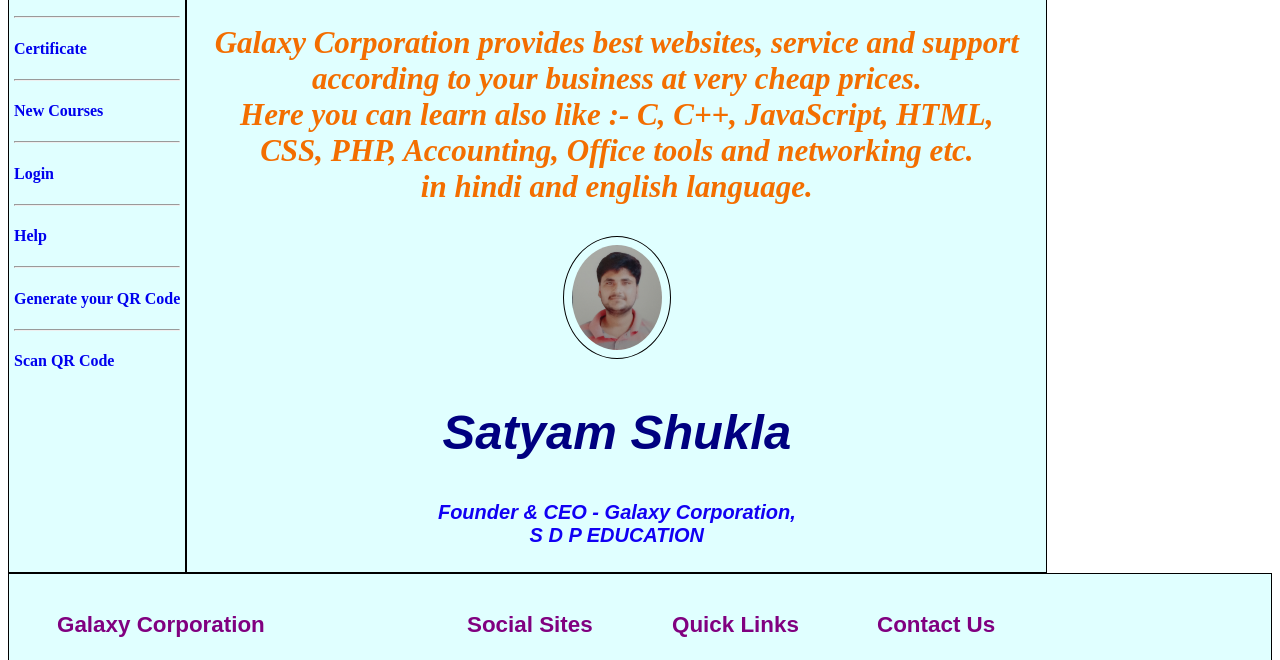
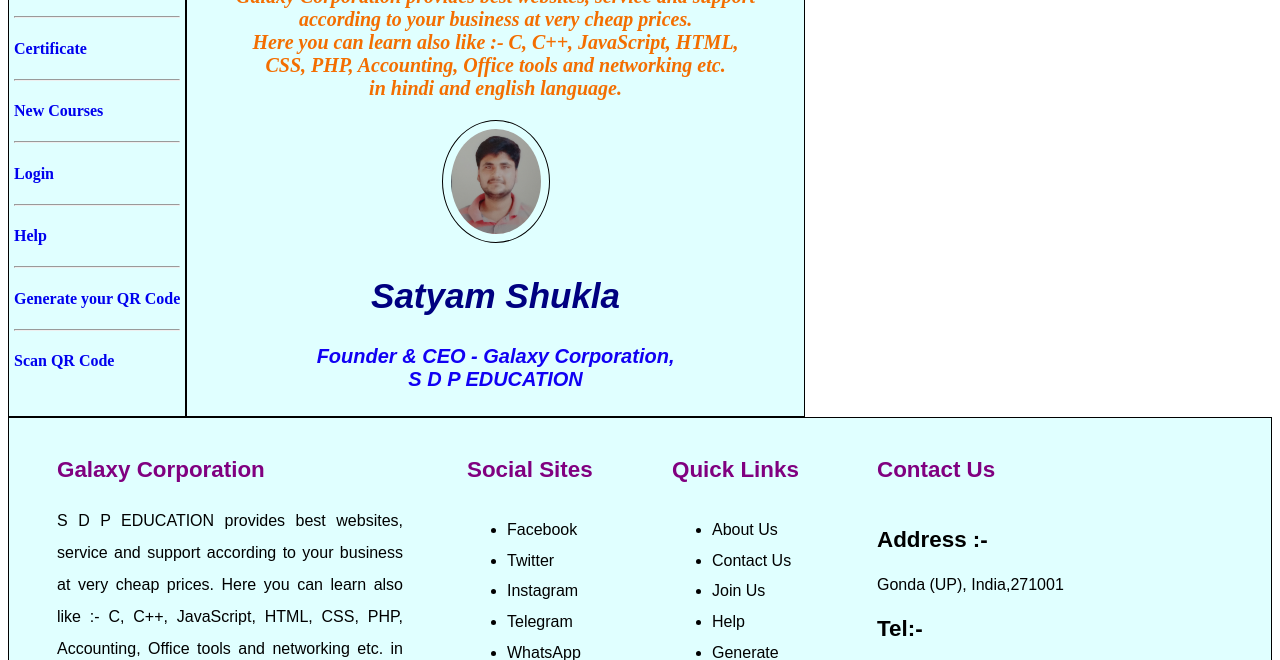
Before and after one commit to Spdeducation-1/S, a plain HTML site: page index.html in a window 1280 px wide. Shown: the part 445-1105 px from the top of the page. Drawn offline with nearby package versions, Linux system fonts and the light colour scheme.

Commit message:
Update style.css

```diff
--- a/style.css
+++ b/style.css
@@ -153,7 +153,7 @@ div.container5{
 
     }
     div.container5 h2{
-        font-size:49px;
+        font-size:35px;
         color:navy;
     }
 div.j{
@@ -162,7 +162,7 @@ div.j{
 .wrt{
     color: #f36e00;
     font-style: italic;
-    font-size: 31px;
+    font-size: 20px;
 }
 .founder{
     border-radius: 100%;
```
